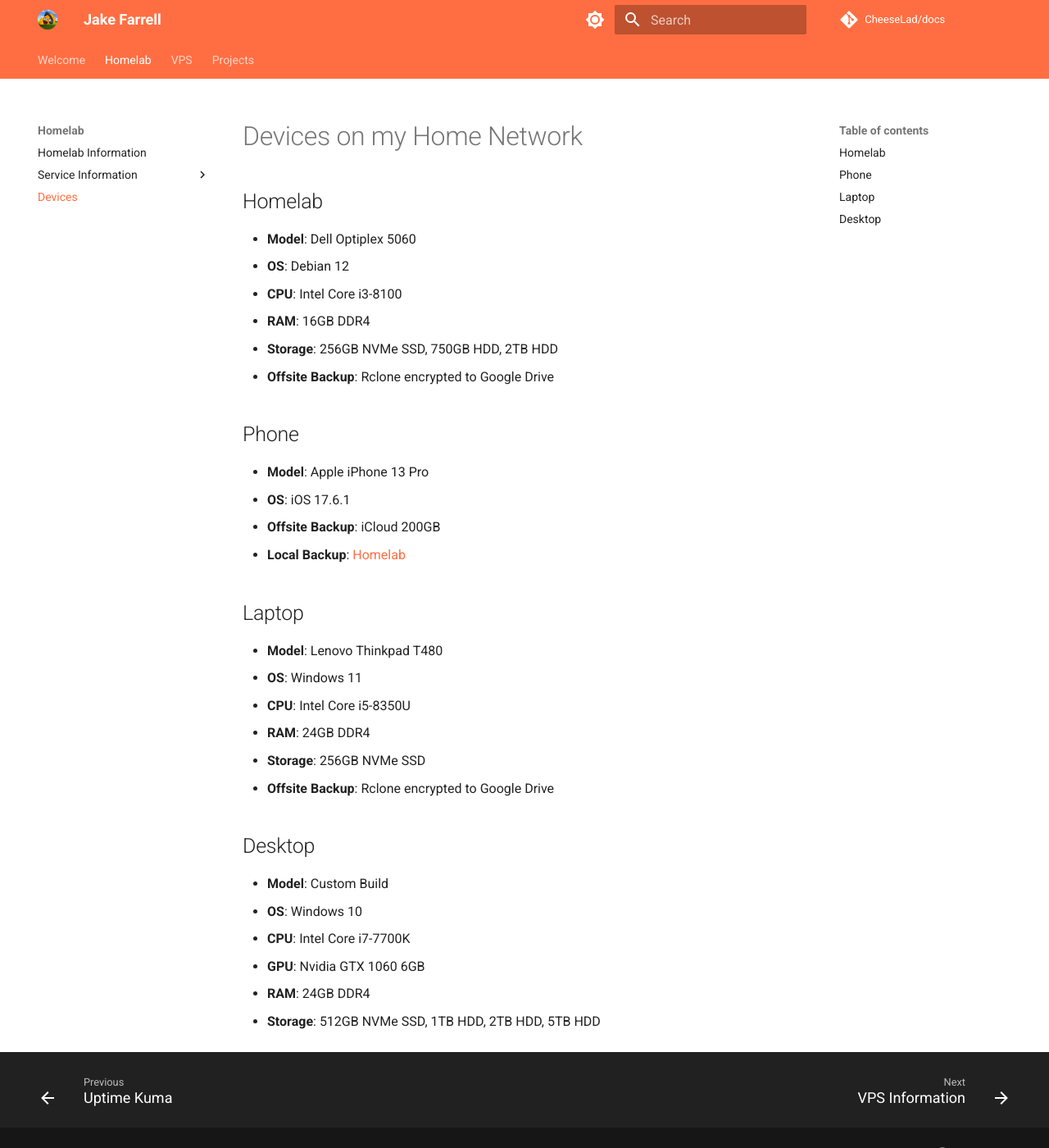
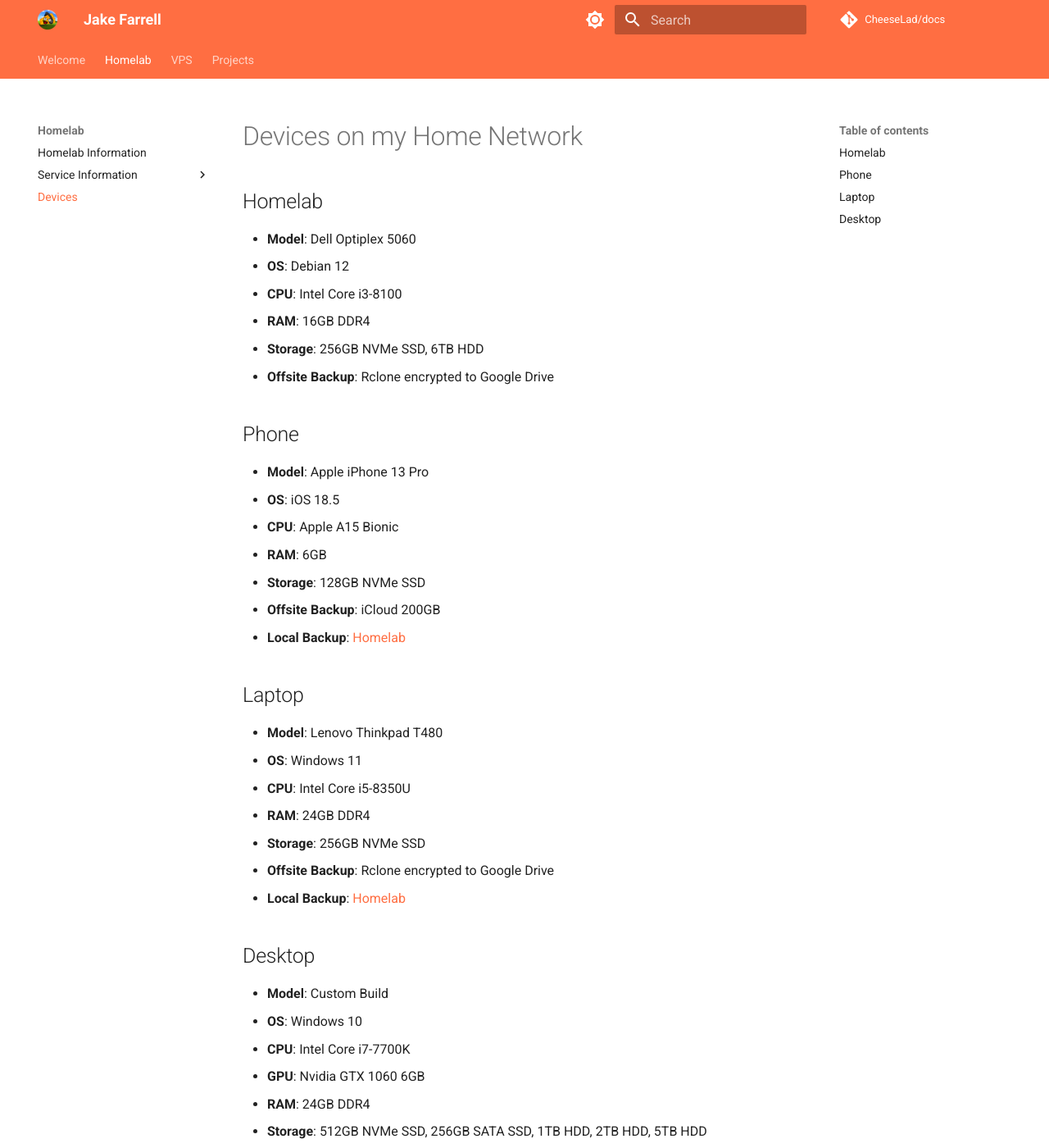
Before and after one commit to CheeseLad/docs, an MkDocs documentation site: the page built from docs/homelab/devices.md, in a window 1280 px wide and 1400 px high. Shown: the whole window at 82% size. Built offline with MkDocs 1.6.1 and Material for MkDocs 9.7.7, drawn with Linux system fonts in a browser that asks for light colours; comment, search, counter and statistics services are not loaded; some of the changed text lies outside the part shown.

Commit message:
update device info, add requirements

```diff
--- a/docs/homelab/devices.md
+++ b/docs/homelab/devices.md
@@ -6,13 +6,16 @@
 - **OS**: Debian 12
 - **CPU**: Intel Core i3-8100
 - **RAM**: 16GB DDR4
-- **Storage**: 256GB NVMe SSD, 750GB HDD, 2TB HDD
+- **Storage**: 256GB NVMe SSD, 6TB HDD
 - **Offsite Backup**: Rclone encrypted to Google Drive
 
 ## Phone
 
 - **Model**: Apple iPhone 13 Pro
-- **OS**: iOS 17.6.1
+- **OS**: iOS 18.5
+- **CPU**: Apple A15 Bionic
+- **RAM**: 6GB
+- **Storage**: 128GB NVMe SSD
 - **Offsite Backup**: iCloud 200GB
 - **Local Backup**: [Homelab](info.md)
 
@@ -24,6 +27,7 @@
 - **RAM**: 24GB DDR4
 - **Storage**: 256GB NVMe SSD
 - **Offsite Backup**: Rclone encrypted to Google Drive
+- **Local Backup**: [Homelab](info.md)
 
 ## Desktop
 
@@ -32,4 +36,5 @@
 - **CPU**: Intel Core i7-7700K
 - **GPU**: Nvidia GTX 1060 6GB
 - **RAM**: 24GB DDR4
-- **Storage**: 512GB NVMe SSD, 1TB HDD, 2TB HDD, 5TB HDD
+- **Storage**: 512GB NVMe SSD, 256GB SATA SSD, 1TB HDD, 2TB HDD, 5TB HDD
+- **Offsite Backup**: Rclone encrypted to Google Drive
--- /dev/null
+++ b/requirements.txt
@@ -0,0 +1,5 @@
+mkdocs
+mkdocs-material
+pyyaml
+groq
+black
```
Also changed, not shown: docs/homelab/info.md (+4 -2 lines), 1 other file.
